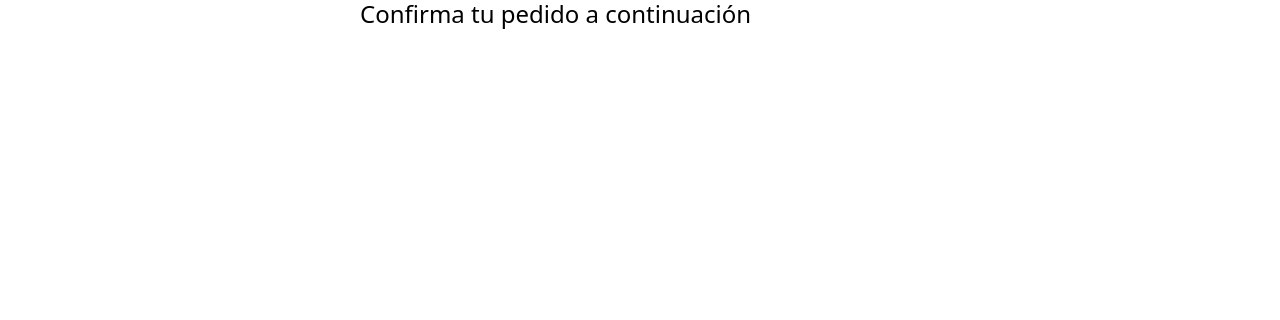
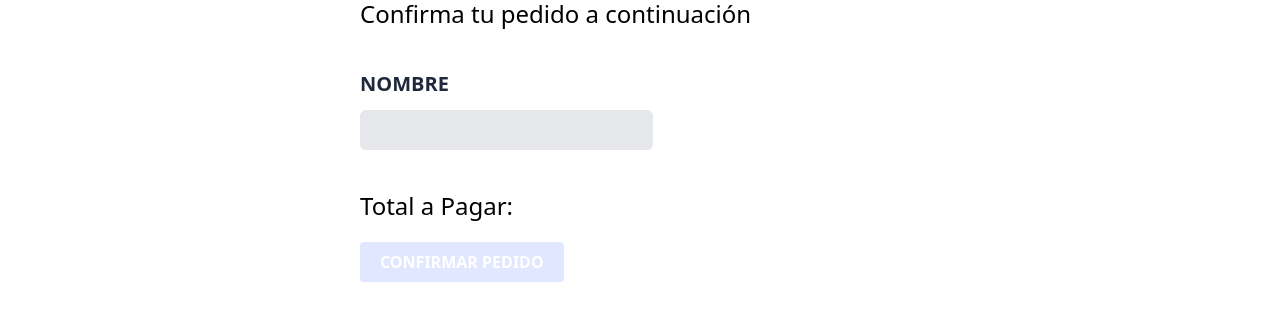
Before and after one commit to LeonelReyes/react_22803_grupo6_quioscoapp, a Next.js app: page /total in a window 1280 px wide. Shown: the part 222-542 px from the top of the page. Built offline with nearby package versions, Linux system fonts and the light colour scheme; no server answers; the database is empty.

Commit message:
Se modifica total con comprobaciones

```diff
--- a/context/QuioscoProvider.jsx
+++ b/context/QuioscoProvider.jsx
@@ -12,6 +12,8 @@ const QuioscoProvider = ({children}) => {
     const [producto, setProducto] = useState ({})
     const [modal, setModal] = useState (false)
     const [pedido, setPedido] = useState([])
+    const [nombre, setNombre] = useState("")
+
 
     const router = useRouter()
 
@@ -84,7 +86,9 @@ const QuioscoProvider = ({children}) => {
                 handleAgregarPedido,
                 pedido,
                 handleEditarCantidades,
-                handleEliminarProducto
+                handleEliminarProducto,
+                nombre,
+                setNombre
             }}
         >
             {children}
--- a/pages/total.js
+++ b/pages/total.js
@@ -1,10 +1,73 @@
+import { useEffect, useCallback } from "react";
 import Layout from "../layout/layout"
+import useQuiosco from "../hooks/useQuiosco";
+
 
 export default function Total() {
+    const {pedido, nombre, setNombre} = useQuiosco();
+
+
+    const comprobarPedido = useCallback(() => {
+        return pedido.length === 0 || nombre === '' || nombre.length < 3;
+    },[pedido, nombre]);
+
+    useEffect(()=>{
+        comprobarPedido();
+    },[pedido, comprobarPedido])
+
+
+    const colocarorden= e => {
+        e.preventDefault();
+        console.log("Enviando Orden")
+    }
+
     return(
         <Layout pagina= 'Total y Confirmar Pedido'>
         <h1 className="text-4xl font-black">Total y Confirmar Pedido</h1>
         <p className="text-2xl my-10">Confirma tu pedido a continuación</p>
+
+        <form onSubmit={colocarorden}>
+            <div>
+                <label
+                    htmlFor="nombre"
+                    className="block uppercase text-slate-800 font-bold text-xl" >
+                    Nombre
+                </label>
+                <input
+                    id='nombre'
+                    type='text'
+                    className="bg-gray-200 w-full  lg:w-1/3 mt-3 p-2 rounded-md"
+                    value={nombre}
+                    onChange= {(e) => setNombre(e,target.value)}
+                />
+            </div>
+
+            <div className="mt-10 ">
+                <p
+                    className="text-2xl">Total a Pagar: {''} <span className="font-bold"></span></p>
+
+            </div>
+
+            <div className="mt-5">
+                <input
+                    type="submit"
+                    className= {`${
+                                comprobarPedido()
+                                ? "bg-indigo-100"
+                                : "bg-indigo-600 hover:bg-indigo-800"
+                    } w-full lg:w-auto px-5 py-2 rounded uppercase font-bold text-white text-center`}
+                    value="Confirmar Pedido"
+                    disabled={comprobarPedido()}
+
+                />
+
+            </div>
+
+
+        </form>
+
+
+
         </Layout>
     )
 }
```
